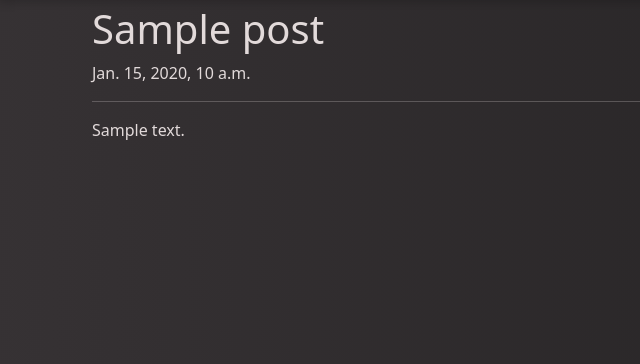
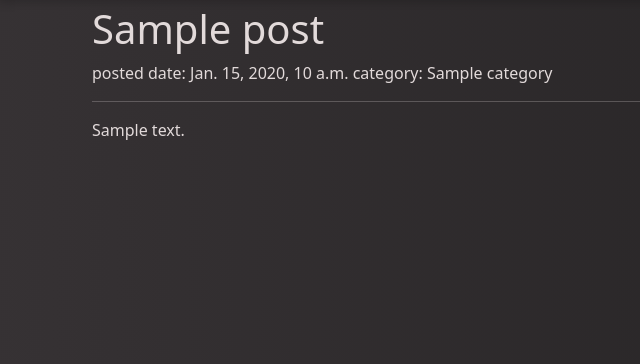
Before and after one commit to AubreezeyM/lockbox, a Django app: template blog/templates/markdown_view.html in a window 1280 px wide. Shown: the part 56-420 px from the top of the page, without its empty margins (2-642 px from the left). Run offline with Django 5.2, Linux system fonts and the light colour scheme; the template is opened without the code that fills it: values that come from a table or form of the project are taken from there, others are empty; tables that the repository leaves empty hold one stand-in row (values such as "Sample post"); some libraries are stand-ins or nearby versions.

Commit message:
added a simple category system for use later

```diff
--- a/blog/admin.py
+++ b/blog/admin.py
@@ -1,6 +1,7 @@
 from django.contrib import admin
 
-from .models import Post
+from .models import Post, Category
 
 # Register your models here.
 admin.site.register(Post)
+admin.site.register(Category)
--- a/blog/models.py
+++ b/blog/models.py
@@ -4,12 +4,20 @@ from django.utils import timezone
 import datetime
 
 # Create your models here.
+class Category(models.Model):
+    id = models.BigAutoField(primary_key=True, editable=False)
+    name = models.CharField(max_length=50)
+
+    def __str__(self):
+        return self.name
+
 class Post(models.Model):
     id = models.BigAutoField(primary_key=True, editable=False)
     title = models.CharField(max_length=200)
     content = models.TextField()
     post_time = models.DateTimeField(auto_now=True)
     modified_time = models.DateTimeField(default=timezone.now())
+    category = models.ForeignKey(Category, on_delete=models.CASCADE, blank=False)
 
     def __str__(self):
         return self.title
--- a/blog/templates/markdown_view.html
+++ b/blog/templates/markdown_view.html
@@ -3,7 +3,8 @@
 {% block content %}
 <div class="container px-4">
     <h1 class="post-titlebar">{{ post.title }}</h1>
-    <p>{{ post.post_time }} </p>
+    <span class="post-details">posted date: {{ post.post_time }} </span>
+    <span class="post-details">category: {{ post.category }}</span>
     <hr>
     <p>{{ post.content|safe }}</p>
 </div>
--- a/blog/urls.py
+++ b/blog/urls.py
@@ -5,5 +5,5 @@ from . import views
 urlpatterns = [
     path('', views.HomepageView.as_view()),
     path('posts/', views.BlogPostList.as_view()),
-    path('<int:pk>/', views.MarkdownView.as_view())
+    path('posts/<int:pk>/', views.MarkdownView.as_view())
 ]
```
Also changed, not shown: 1 other file.
